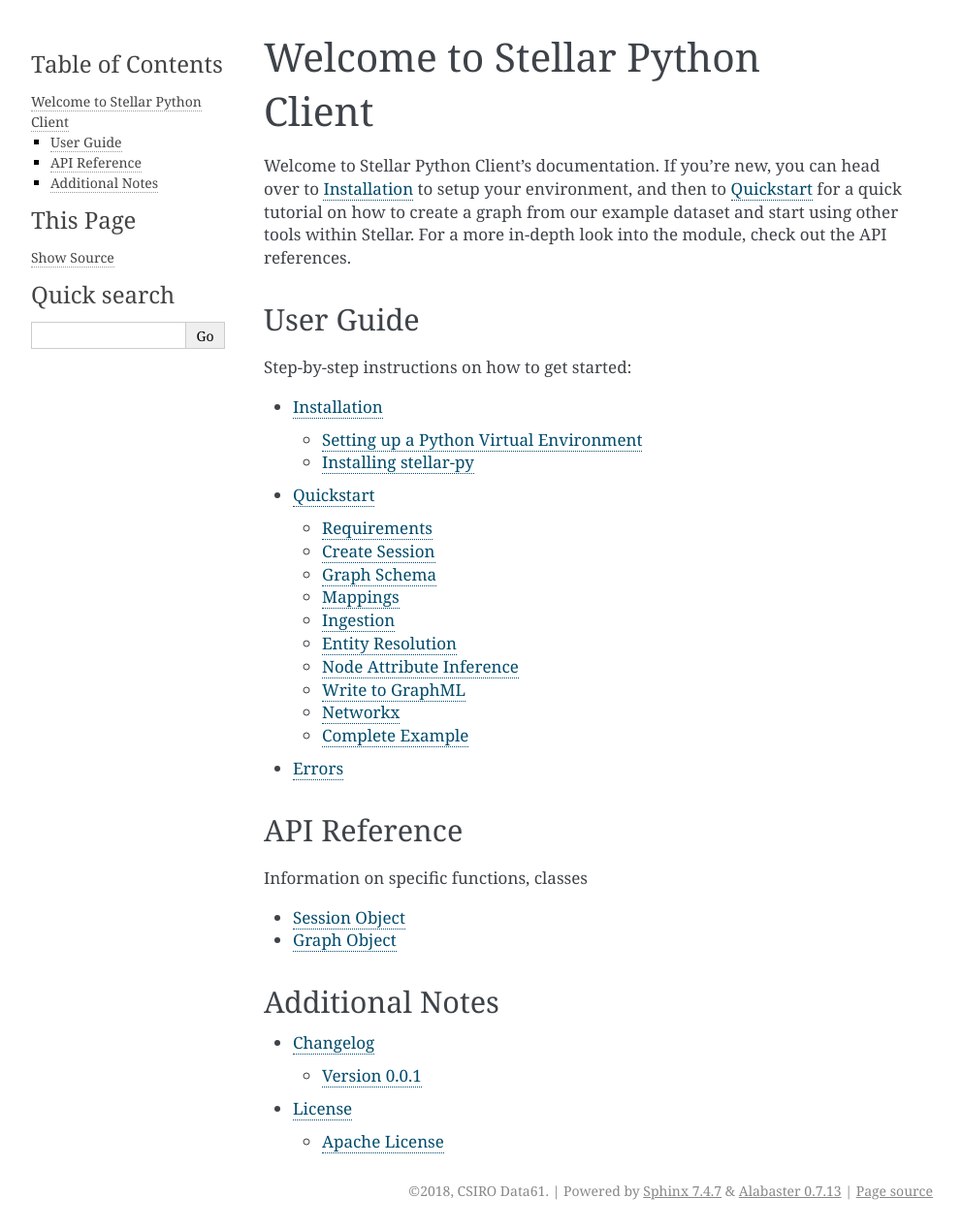
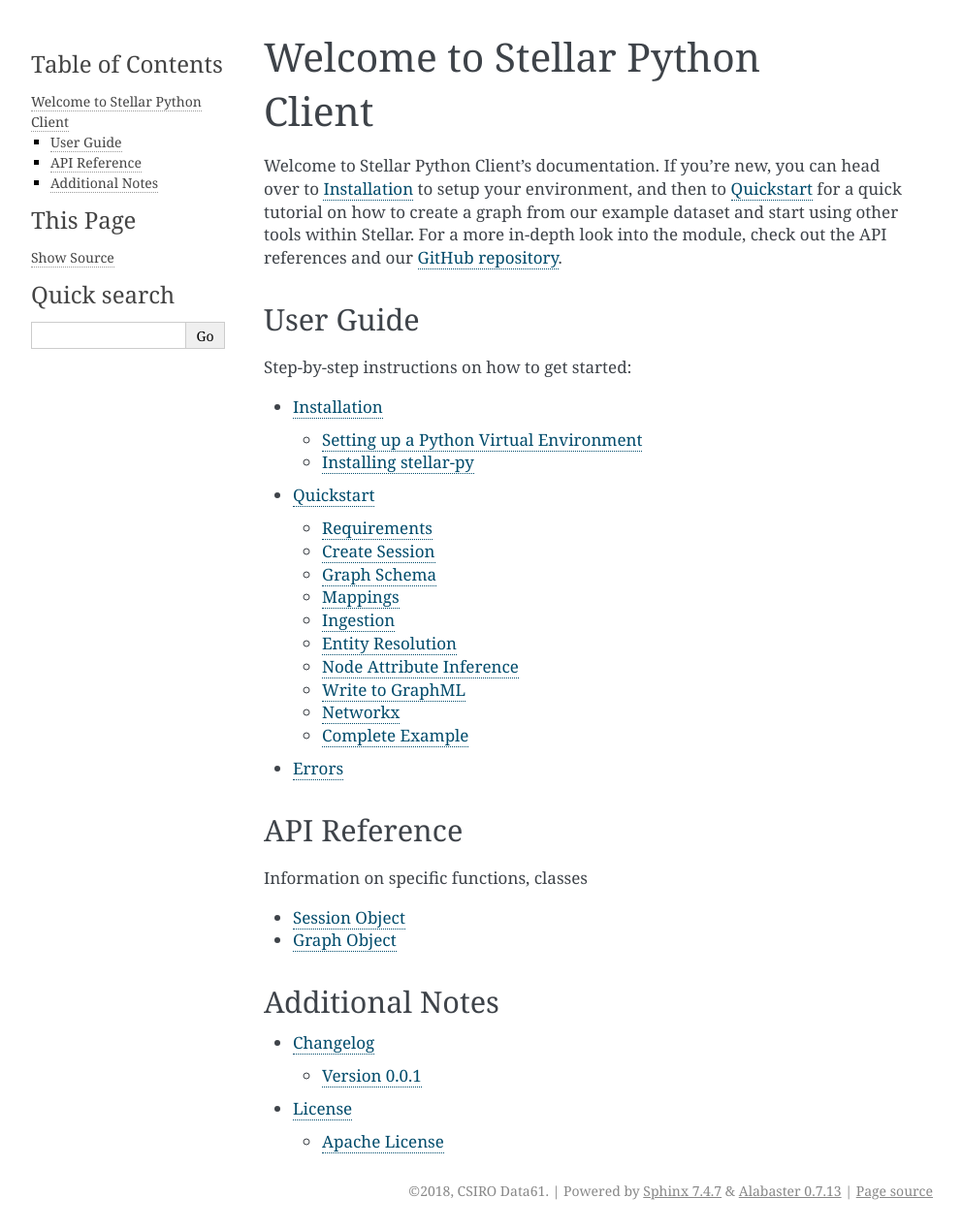
Before and after one commit to seanli3/stellar-py, a Sphinx documentation site: the page built from docs/source/index.rst, in a window 1280 px wide. Shown: the whole page at 97% size, without its empty margins (148-1140 px from the left). Built offline with Sphinx 7.4.7, drawn with Linux system fonts in a browser that asks for light colours.

Commit message:
Updated links between sphinx docs and repo

```diff
--- a/docs/source/index.rst
+++ b/docs/source/index.rst
@@ -8,7 +8,8 @@
 
 Welcome to Stellar Python Client's documentation. If you're new, you can head over to :doc:`installation` to setup your
 environment, and then to :doc:`quickstart` for a quick tutorial on how to create a graph from our example dataset and
-start using other tools within Stellar. For a more in-depth look into the module, check out the API references.
+start using other tools within Stellar. For a more in-depth look into the module, check out the API references and our
+`GitHub repository <https://github.com/data61/stellar-py>`_.
 
 User Guide
 ==========
```
Also changed, not shown: README.md (+3 -0 lines).
